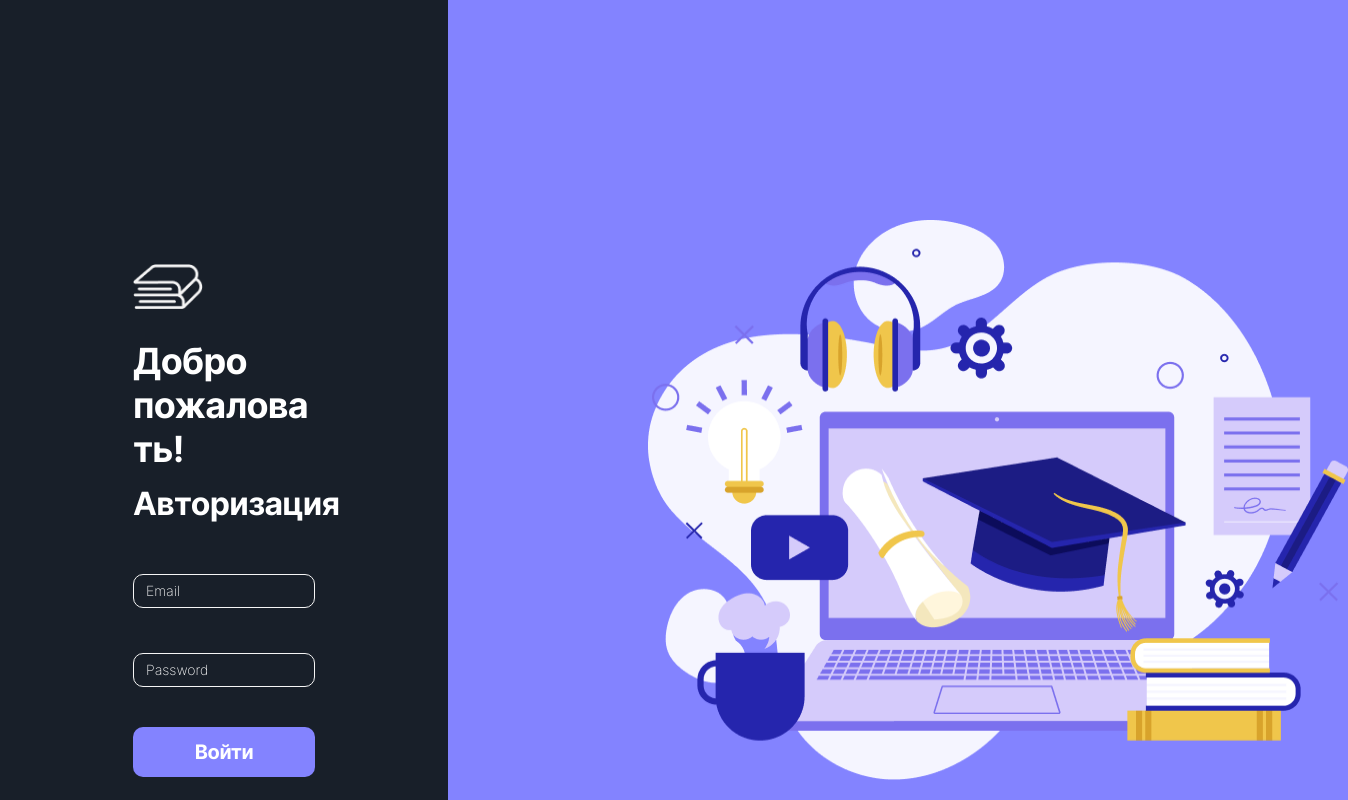
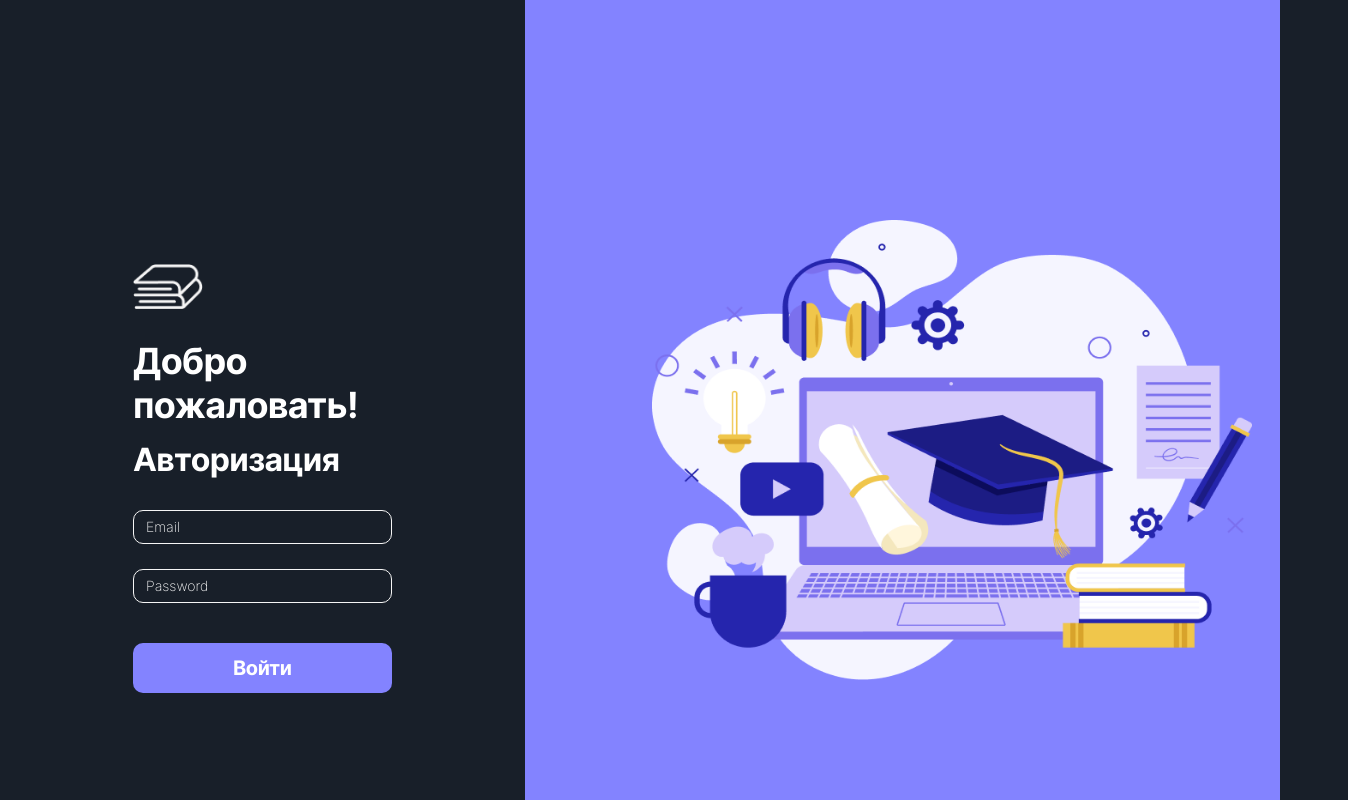
Before and after one commit to alken1t15/diplom-project-college, a React (Create React App) app in the folder frontend-rating-log-college/: page /signIn in a window 1280 px wide. Shown: the top 800 px of the page, 1348 px wide, since content can reach past the window. Built offline with nearby package versions, Linux system fonts and the light colour scheme; no server answers.

Commit message:
Added login

```diff
--- a/frontend-rating-log-college/package.json
+++ b/frontend-rating-log-college/package.json
@@ -10,6 +10,7 @@
     "@types/node": "^16.18.86",
     "@types/react": "^18.2.61",
     "@types/react-dom": "^18.2.19",
+    "axios": "^1.6.8",
     "konva": "^9.3.6",
     "react": "^18.2.0",
     "react-dom": "^18.2.0",
--- /dev/null
+++ b/frontend-rating-log-college/src/Http/SignIn.ts
@@ -0,0 +1,5 @@
+import {$api} from './index';
+
+export const login = (email: string, password: string) => {
+    return $api.post(`login/jwt`, {email, password});
+};
--- /dev/null
+++ b/frontend-rating-log-college/src/Http/index.ts
@@ -0,0 +1,22 @@
+import axios from "axios";
+
+const $api = axios.create({
+    baseURL: process.env.REACT_APP_API_URL
+})
+
+
+$api.interceptors.request.use(
+    (config) => {
+        const token = localStorage.getItem('token');
+        config.headers.Authorization = `Bearer ${token}`;
+
+        return config;
+    },
+    (error) => {
+        return Promise.reject(error);
+    }
+);
+
+export {
+    $api
+}
--- a/frontend-rating-log-college/src/Pages/SignIn/SignIn.scss
+++ b/frontend-rating-log-college/src/Pages/SignIn/SignIn.scss
@@ -12,7 +12,7 @@
     display: flex;
     flex-direction: column;
     padding: 264px 133px;
-    width: 35vw;
+    width: 55vw;
   }
   &-right-block{
     background-color: var(--purple);
@@ -23,9 +23,9 @@
       align-items: center;
       justify-content: center;
       & > img{
-        margin-left: 200px;
-        width: 700px;
-        height: 560px;
+        margin-left: 100px;
+        width: 600px;
+        height: 460px;
       }
     }
   }
--- a/frontend-rating-log-college/src/Pages/SignIn/SignIn.tsx
+++ b/frontend-rating-log-college/src/Pages/SignIn/SignIn.tsx
@@ -2,6 +2,7 @@ import React, {useState} from 'react';
 import "./SignIn.scss";
 import Input from "../../UI/Input/Input";
 import Button from "../../UI/Button/Button";
+import {login} from "../../Http/SignIn";
 const logoImg = require("../../assets/images/Logo.png");
 const signInImg = require("../../assets/images/SignInImage.png");
 
@@ -14,6 +15,17 @@ const SignIn: React.FC = () => {
     function getPassword(value: string) {
         setPassword(value);
     }
+
+    function sendUserData(email: string, password: string){
+        login(email, password)
+            .then((data)=>{console.log(data)})
+            .catch((error)=>{
+                console.log(error)
+            })
+
+    }
+
+
     return (
         <div className={'sign-in-block'}>
             <div className="wrapper sign-in-wrapper">
@@ -22,7 +34,7 @@ const SignIn: React.FC = () => {
                     <p className={'title-big'}>Добро пожаловать! <br/> <span>Авторизация</span></p>
                     <Input type={"text"} onChange={getEmail} placeholder={'Email'}/>
                     <Input type={"text"} onChange={getPassword} placeholder={'Password'}/>
-                    <Button style={{marginTop: 40}} name={'Войти'}  ></Button>
+                    <Button style={{marginTop: 40}} name={'Войти'} onClick={sendUserData(email, password)}/>
                 </form>
                 <div className="sign-in-right-block">
                     <div>
--- a/frontend-rating-log-college/src/UI/Button/Button.tsx
+++ b/frontend-rating-log-college/src/UI/Button/Button.tsx
@@ -5,7 +5,7 @@ import {Link} from "react-router-dom";
 interface BlueButtonProps{
     link?: number | string;
     name: string;
-    onClick?: () => void;
+    onClick?: (email: string, password: string) => void;
     active?: boolean;
     style?: React.CSSProperties;
 }
@@ -22,7 +22,10 @@ const Button: React.FC<BlueButtonProps> = ({link,
         setLinkValue(link);
         setNameValue(name);
         setIsActive(active);
-    }, [link, name, active])
+        if(onClick){
+            console.log(onClick)
+        }
+    }, [link, name, active, onClick])
 
     return (
         <>
@@ -36,7 +39,6 @@ const Button: React.FC<BlueButtonProps> = ({link,
                 </Link>
             ) : (
                 <a
-                    onClick={onClick}
                     style={style}
                     className={`standard-btn`}
                 >
--- a/frontend-rating-log-college/src/UI/Input/Input.scss
+++ b/frontend-rating-log-college/src/UI/Input/Input.scss
@@ -1,6 +1,6 @@
 .input-container {
   position: relative;
-  margin-top: 45px;
+  margin-top: 25px;
 }
 
 input {
--- a/frontend-rating-log-college/src/UI/Input/Input.tsx
+++ b/frontend-rating-log-college/src/UI/Input/Input.tsx
@@ -30,9 +30,9 @@ const Input: React.FC<InputProps> = ({ placeholder,onChange, type ,styles}) => {
     };
 
     return (
-        <div className={`input-container ${isFocused ? 'focused' : ''}`}>
+        <div className={`input-container ${isFocused ? 'focused' : ''}`} style={styles}>
             <input
-                style={styles}
+
                 type={type}
                 value={value}
                 onFocus={handleFocus}
```
Also changed, not shown: 48 other files (tests, documents, lock files or other folders).
